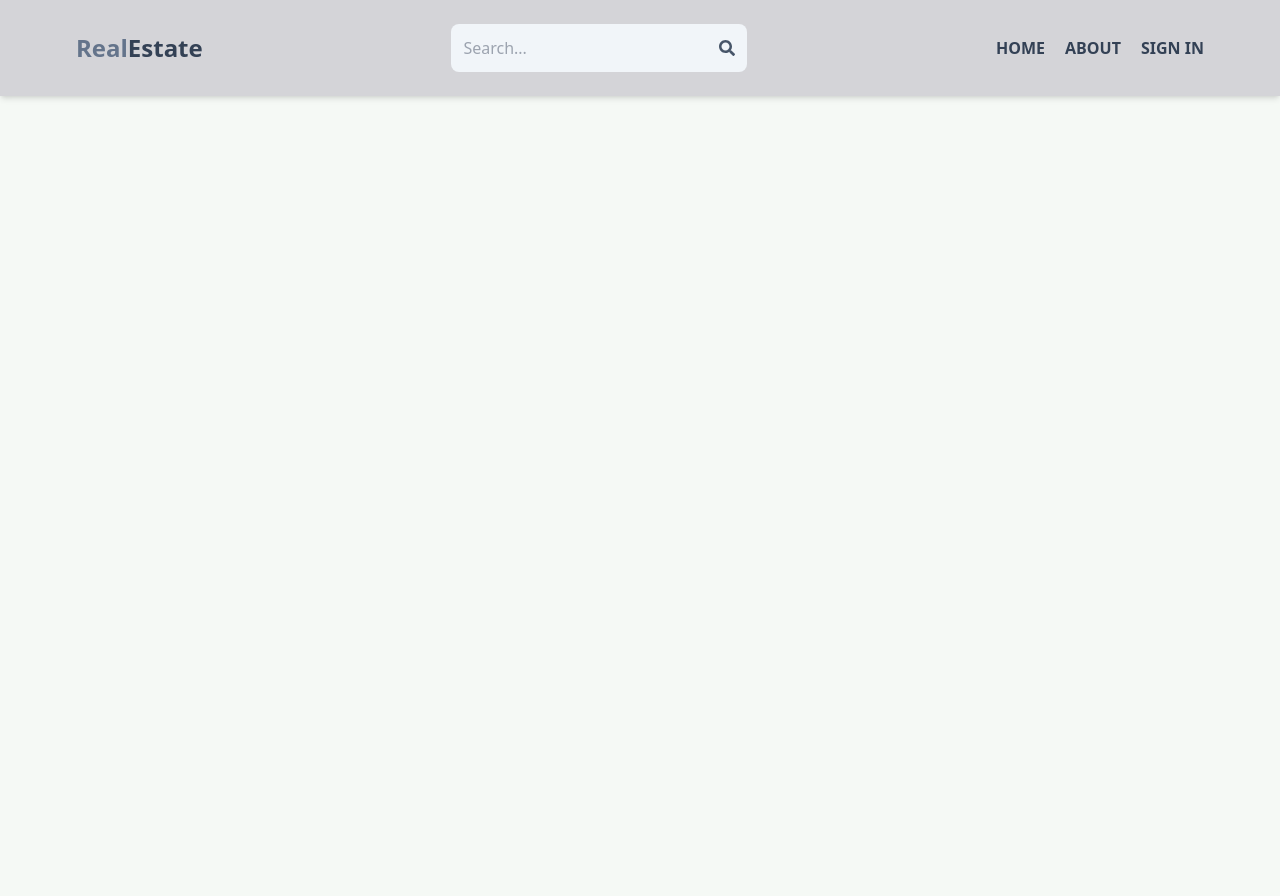
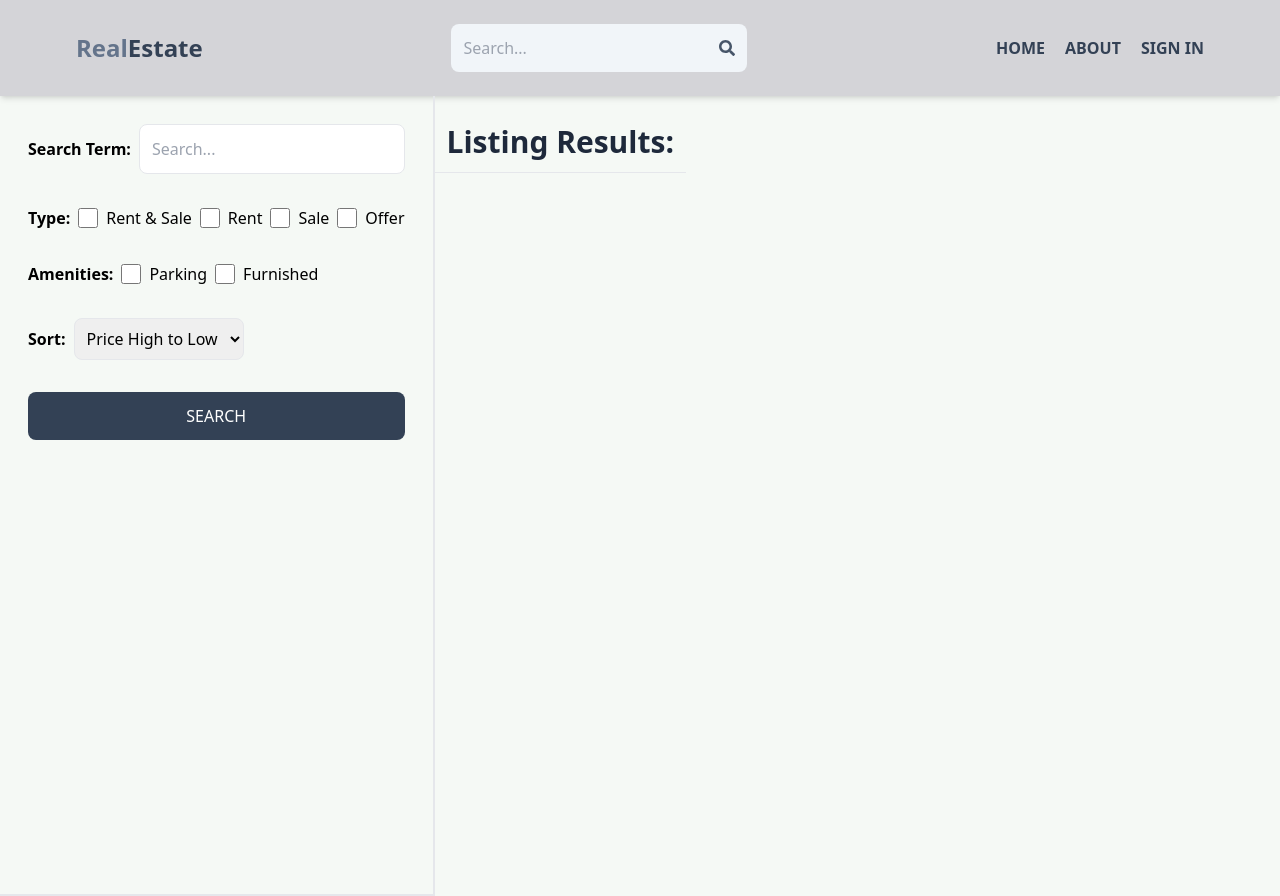
Before and after one commit to VishalTyagi720/Real-Estate-MERN-App, a React (Vite) app in the folder Frontend/: page /search in a window 1280 px wide. Before the commit the page ends 800 px from the top, so only its background shows below. Built offline with nearby package versions, Linux system fonts and the light colour scheme; no server answers.

Commit message:
search page UI

```diff
--- a/Frontend/src/App.jsx
+++ b/Frontend/src/App.jsx
@@ -9,6 +9,7 @@
 import CreateListing from './pages/CreateListing';
 import UpdateListing from './pages/UpdateListing';
 import Listing from './pages/Listing';
+import Search from './pages/Search';
 
 
 function App() {
@@ -21,6 +22,7 @@
         <Route path='/sign-up' element={<SignUp />}></Route>
         <Route path='/about' element={<About />}></Route>
         <Route path='/listing/:listingId' element={<Listing />}></Route>
+        <Route path='/search' element={<Search />}></Route>
         <Route element={<PrivateRoute />}>
           <Route path='/profile' element={<Profile />}></Route>
           <Route path='/create-listing' element={<CreateListing />}></Route>
--- /dev/null
+++ b/Frontend/src/pages/Search.jsx
@@ -0,0 +1,61 @@
+
+
+
+
+export default function Search() {
+  return (
+    <div className="flex flex-col md:flex-row">
+        <div className="p-7 border-b-2 md:border-r-2 md:min-h-screen">
+            <form className="flex flex-col gap-8">
+                <div className="flex items-center gap-2 ">
+                    <label htmlFor="searchTerm" className="whitespace-nowrap font-semibold">Search Term: </label>
+                    <input type="text" name="searchTerm" id="searchTerm" placeholder="Search..." className="border rounded-lg p-3 w-full"/>
+                </div>
+                <div className="flex gap-2 flex-wrap items-center">
+                    <label htmlFor="" className="font-semibold">Type:</label>
+                    <div className="flex gap-2">
+                        <input type="checkbox" id="all" className="w-5"/>
+                        <span>Rent & Sale</span>
+                    </div>
+                    <div className="flex gap-2">
+                        <input type="checkbox" id="rent" className="w-5"/>
+                        <span>Rent</span>
+                    </div>
+                    <div className="flex gap-2">
+                        <input type="checkbox" id="sale" className="w-5"/>
+                        <span>Sale</span>
+                    </div>
+                    <div className="flex gap-2">
+                        <input type="checkbox" id="offer" className="w-5"/>
+                        <span>Offer</span>
+                    </div>
+                </div>
+                <div className="flex gap-2 flex-wrap items-center">
+                    <label htmlFor="" className="font-semibold">Amenities:</label>
+                    <div className="flex gap-2">
+                        <input type="checkbox" id="parking" className="w-5"/>
+                        <span>Parking</span>
+                    </div>
+                    <div className="flex gap-2">
+                        <input type="checkbox" id="furnished" className="w-5"/>
+                        <span>Furnished</span>
+                    </div>
+                </div>
+                <div className="flex items-center gap-2">
+                    <label htmlFor="sort_order" className="font-semibold">Sort: </label>
+                    <select name="" id="sort_order" className="border rounded-lg p-2">
+                        <option value="">Price High to Low</option>
+                        <option value="">Price Low to High</option>
+                        <option value="">Latest</option>
+                        <option value="">Oldest</option>
+                    </select>
+                </div>
+                <button className="bg-slate-700 text-white p-3 rounded-lg uppercase hover:opacity-90">search</button>
+            </form>
+        </div>
+        <div className="">
+            <h1 className="text-3xl font-semibold p-3 border-b text-slate-800 mt-4">Listing Results:</h1>
+        </div>
+    </div>
+  )
+}
```
